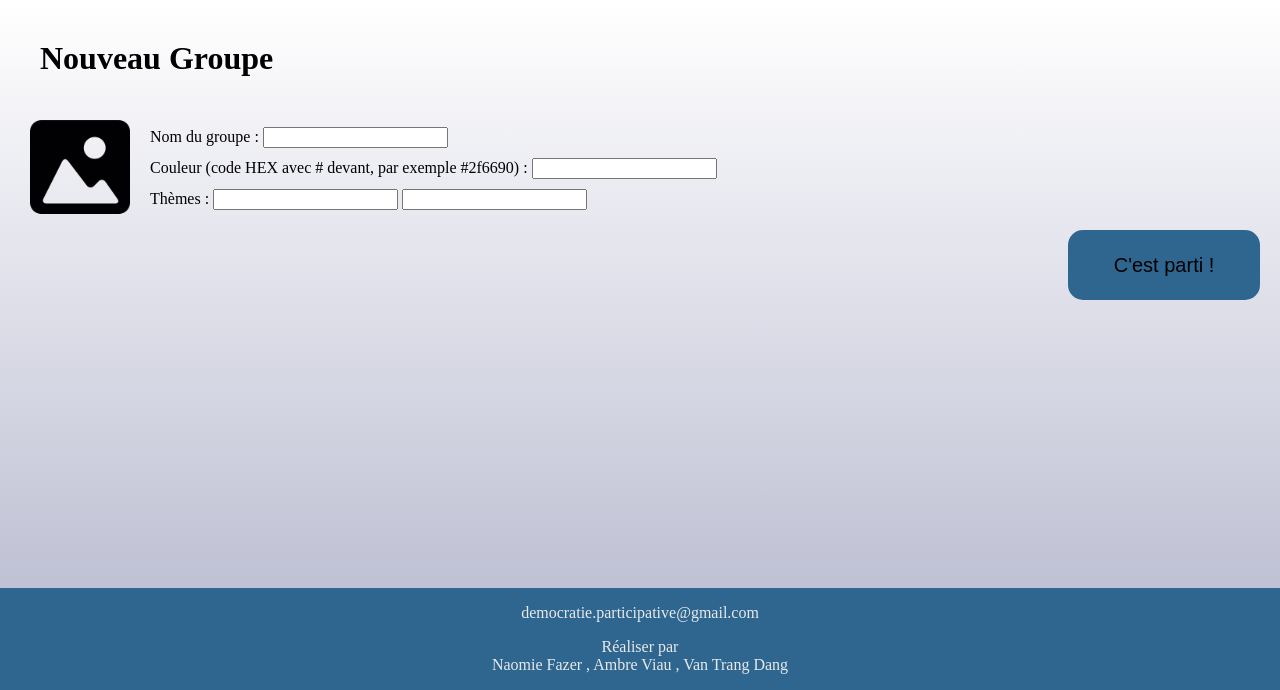
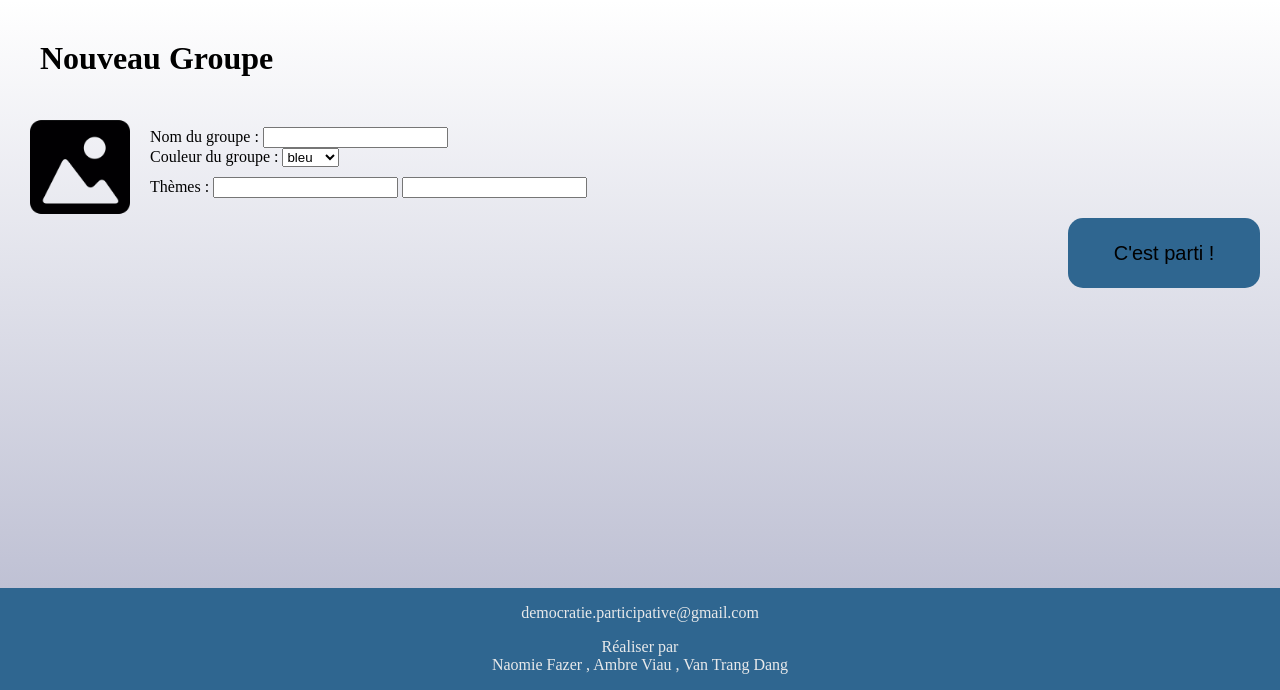
Before and after one commit to trangetdua/D-mocratie, a PHP site: page /creer_groupe.php in a window 1280 px wide. Shown: the part 110-800 px from the top of the page. Run offline with PHP 8.4, Linux system fonts and the light colour scheme; the visitor is signed in with stand-in values (Sample User, id 1).

Commit message:
updat edu formulaire de création de groupe

```diff
--- a/web/vue/creer_groupe.php
+++ b/web/vue/creer_groupe.php
@@ -12,15 +12,19 @@
 		<input name = "nom" />
 		</label>
 		<br>
-		<label> Couleur (code HEX avec # devant, par exemple #2f6690) : </label>
-		<input name = "couleur" />
-		</label>
+
+		<label> Couleur du groupe : </label>
+		<select name = "couleur" >
+			<option value ="#3a7ca5"> bleu </option>
+			<option value ="#0a9396"> vert </option>
+			<option value ="#780404"> rouge </option>
+			<option value ="#620581"> violet </option>
+		</select>
 		<br>
 		<label> Thèmes : </label>
 		<input name="Theme1"/>
 		<input name="Theme2"/>
 		<br>
-		</label>
 		<button> C'est parti ! </button>
 	 </form>
 	<?
```
